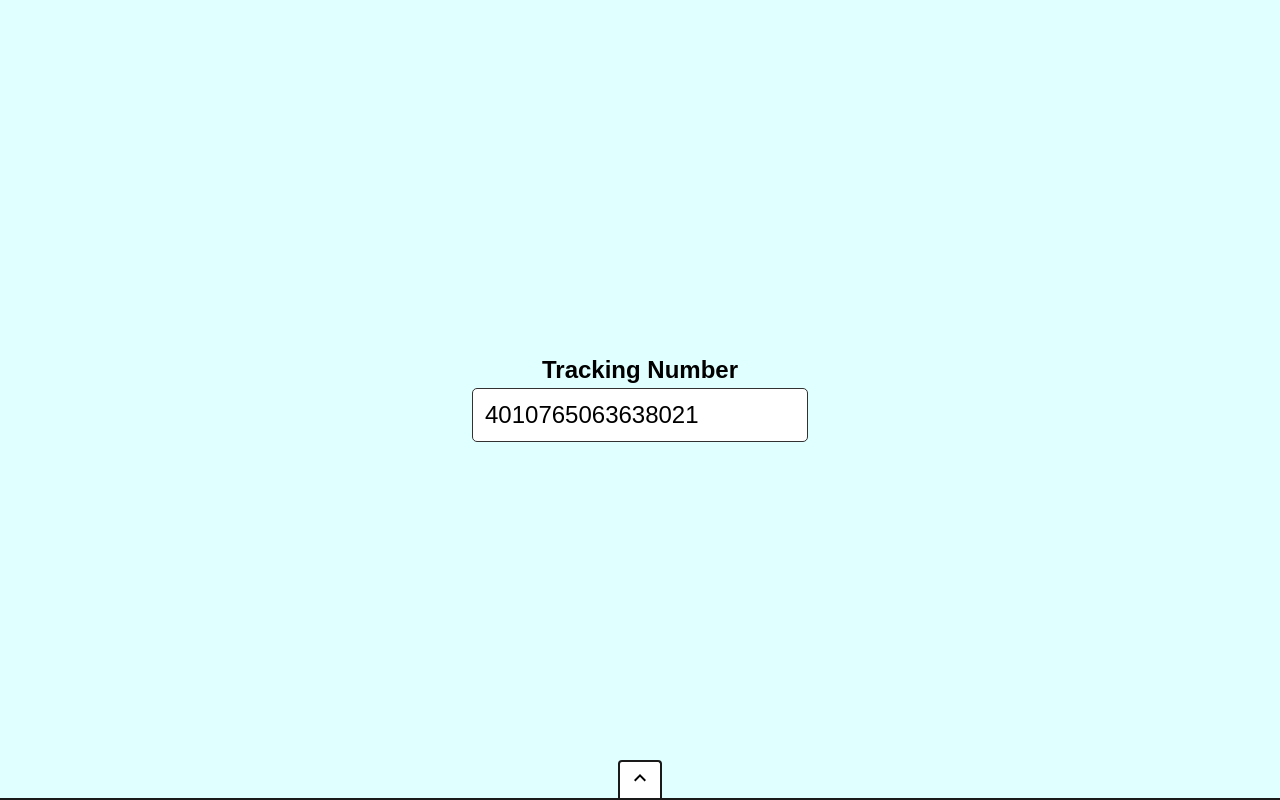
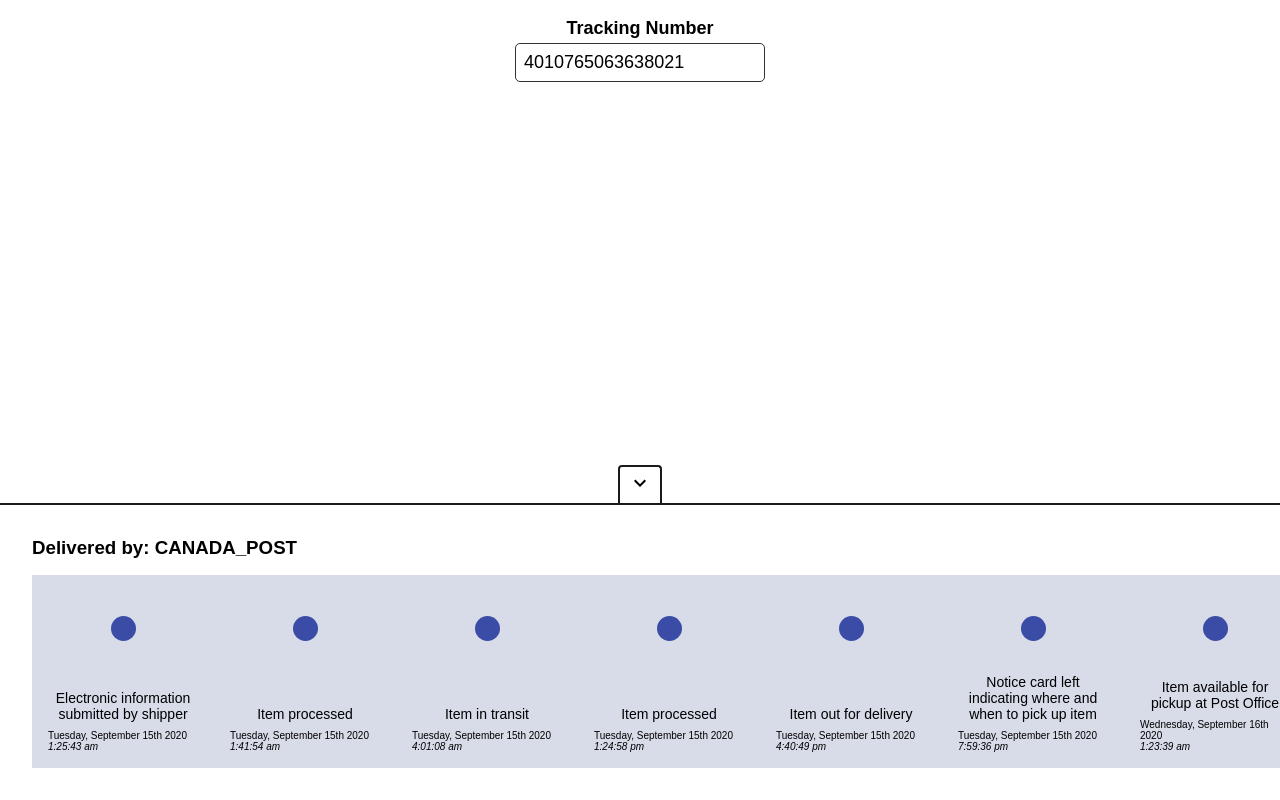
Before and after one commit to everettblakley/parcel-tracker, a Svelte app: page / in a window 1280 px wide. Built offline with nearby package versions, Linux system fonts and the light colour scheme.

Commit message:
theming the parcel details

```diff
--- a/api/date.js
+++ /dev/null
@@ -1,4 +0,0 @@
-module.exports = (req, res) => {
-  const date = new Date().toString();
-  res.status(200).send(date);
-};
--- a/package.json
+++ b/package.json
@@ -12,6 +12,7 @@
     "svelte": "^3.0.0"
   },
   "dependencies": {
+    "moment": "^2.28.0",
     "sirv-cli": "^1.0.1"
   },
   "scripts": {
--- a/public/global.css
+++ b/public/global.css
@@ -1,4 +1,17 @@
 @import url('https://fonts.googleapis.com/css2?family=Roboto&display=swap');
+
+:root {
+  --main-blue: #75CFF0;
+  --medium-blue: #3A4CA6;
+  --dark-blue: #2D3352;
+  --light-green: #B4E49B;
+  --dark-green: #486D3B;
+  --light: #F2F0EE;
+  --dark: #000000;
+  --light-grey: #D8DBE8;
+  --red: #E02966;
+  --beige: #F4BC66;
+}
 
 * {
   padding: 0;
--- a/src/App.svelte
+++ b/src/App.svelte
@@ -1,10 +1,14 @@
 <script>
+  import { onMount } from "svelte";
+
   import { slide } from "svelte/transition";
+  import ParcelHistory from "./ParcelHistory.svelte";
   let accessToken =
     "pk.eyJ1IjoiZXZlcmV0dGJsYWtsZXkiLCJhIjoiY2tmNjVzcGh6MDJsbzJwbDdja3QwNzJ4dSJ9.nq8Ad46ZaLw8z0JBm0JBlQ";
 
   let trackingNumber = "4010765063638021";
   let result;
+  let error = false;
 
   $: pushToTop = result !== undefined;
 
@@ -15,23 +19,124 @@
     collapsed = !collapsed;
   }
 
+  onMount(() => getData());
+
+  function doAPICall() {
+    return new Promise((resolve, _) =>
+      resolve({
+        status: 200,
+        json: () => ({
+          CANADA_POST: [
+            {
+              timestamp: "2020-09-14T19:25:43-06:00",
+              status: "Electronic information submitted by shipper",
+              location: {
+                city: "",
+                state: "",
+                postalCode: "",
+              },
+            },
+            {
+              timestamp: "2020-09-14T19:41:54-06:00",
+              status: "Item processed",
+              location: {
+                city: "CALGARY",
+                state: "AB",
+                country: "Canada",
+                postalCode: "",
+              },
+            },
+            {
+              timestamp: "2020-09-14T22:01:08-06:00",
+              status: "Item in transit",
+              location: {
+                city: "CALGARY",
+                state: "AB",
+                country: "Canada",
+                postalCode: "",
+              },
+            },
+            {
+              timestamp: "2020-09-15T07:24:58-06:00",
+              status: "Item processed",
+              location: {
+                city: "LETHBRIDGE",
+                state: "AB",
+                country: "Canada",
+                postalCode: "",
+              },
+            },
+            {
+              timestamp: "2020-09-15T10:40:49-06:00",
+              status: "Item out for delivery",
+              location: {
+                city: "LETHBRIDGE",
+                state: "AB",
+                country: "Canada",
+                postalCode: "",
+              },
+            },
+            {
+              timestamp: "2020-09-15T13:59:36-06:00",
+              status:
+                "Notice card left indicating where and when to pick up item",
+              location: {
+                city: "LETHBRIDGE",
+                state: "AB",
+                country: "Canada",
+                postalCode: "",
+              },
+            },
+            {
+              timestamp: "2020-09-15T19:23:39-06:00",
+              status: "Item available for pickup at Post Office",
+              location: {
+                city: "LETHBRIDGE",
+                state: "AB",
+                country: "Canada",
+                postalCode: "",
+              },
+            },
+            {
+              timestamp: "2020-09-17T11:36:57-06:00",
+              status: "Delivered",
+              location: {
+                city: "LETHBRIDGE",
+                state: "AB",
+                country: "Canada",
+                postalCode: "",
+              },
+            },
+          ],
+        }),
+      })
+    );
+    // fetch("https://package.place/api/track/" + trackingNumber)
+  }
+
   let loading = false;
   function getData() {
+    error = false;
     loading = true;
-    fetch("/api/parcels?trackingNumber=" + trackingNumber)
-      .then(async (data) => {
+    doAPICall()
+      .then(async (res) => {
+        if (res.status !== 200) {
+          error = true;
+          return;
+        }
+
         try {
-          const text = await data.json();
-          console.log(text);
+          const data = await res.json();
+          result = data;
+          collapsed = false;
+          console.log(result);
         } catch (e) {
+          error = true;
           console.error(e);
         }
       })
+      .catch(() => (error = true))
       .finally(() => (loading = false));
-  }
-
-  function handleChange(e) {
-    console.log(e.target.value);
   }
 </script>
 
@@ -44,13 +149,7 @@
 
   main {
     position: relative;
-    background: lightcyan;
     border-bottom: 2px #1a1a1a solid;
-  }
-
-  .locations {
-    padding: 2rem;
-    background: lightcoral;
   }
 
   .tracking-number-input {
@@ -60,6 +159,9 @@
     z-index: 100;
     transition: all 200ms ease-in-out;
     transform: translate(-50%, -50%);
+    display: flex;
+    flex-direction: column;
+    align-items: center;
   }
 
   .tracking-number-input form {
@@ -67,6 +169,7 @@
     flex-direction: column;
     justify-content: center;
     text-align: center;
+    width: max-content;
   }
 
   .tracking-number-input.top {
@@ -87,12 +190,25 @@
     padding: 12px;
     border-radius: 5px;
     border: 1px rgb(50, 50, 50) solid;
+    width: auto;
   }
   label {
     font-size: 24px;
     color: black;
     font-weight: 900;
     margin-bottom: 4px;
+  }
+
+  .error {
+    color: var(--red);
+  }
+
+  p.error {
+    margin: 4px 0;
+  }
+
+  input.error {
+    border-color: var(--red);
   }
 
   img {
@@ -150,6 +266,10 @@
     visibility: visible;
     background: rgba(0, 0, 0, 0.5);
   }
+
+  .locations {
+    overflow: hidden;
+  }
 </style>
 
 <div class="loading {loading ? 'active' : ''}">
@@ -163,10 +283,15 @@
         <label for="tracking-number">Tracking Number</label>
         <input
           type="text"
+          class={error ? 'error' : ''}
           id="tracking-number"
-          value={trackingNumber}
-          on:input={handleChange} />
+          bind:value={trackingNumber} />
       </form>
+      {#if error}
+        <p class="error" transition:slide>
+          Hmm.. Something went wrong.. Is that the right tracking number?
+        </p>
+      {/if}
     </div>
 
     <!-- <img
@@ -182,7 +307,7 @@
 
   {#if !collapsed}
     <section class="locations" transition:slide>
-      <p>Some stuff here later</p>
+      <ParcelHistory data={result} />
     </section>
   {/if}
 </div>
--- /dev/null
+++ b/src/ParcelHistory.svelte
@@ -0,0 +1,105 @@
+<script>
+  import moment from "moment";
+  export let data;
+
+  function transformCarrierName(name) {
+    console.log(name);
+    return name;
+  }
+</script>
+
+<style>
+  .container {
+    padding: 2rem 0;
+    overflow: hidden;
+  }
+
+  .container > h3 {
+    margin: 0 2rem 1rem;
+  }
+
+  .items {
+    padding: 0 2rem;
+    display: flex;
+    overflow-x: scroll;
+    overflow-y: hidden;
+
+    scrollbar-color: var(--dark-blue) var(--light);
+    scrollbar-width: thin;
+  }
+
+  .items > div {
+    display: grid;
+    grid-template-rows: 1fr repeat(3, auto);
+    padding: 1rem;
+    background: var(--light-grey);
+    min-width: 150px;
+    word-wrap: break-word;
+  }
+
+  /* div::-webkit-scrollbar {
+    width: 1em;
+  }
+
+  div::-webkit-scrollbar-track {
+    padding: 0 2rem;
+    box-shadow: inset 0 0 6px rgba(0, 0, 0, 0.3);
+  }
+
+  div::-webkit-scrollbar-thumb {
+    background-color: pink;
+    outline: 1px solid red;
+  } */
+
+  p.status {
+    padding: 8px 0;
+    text-align:center;
+    font-size: 14px;
+  }
+
+  p.date {
+    font-size: 10px;
+  }
+
+  p.time {
+    font-size: 10px;
+    font-style: italic;
+  }
+
+  .dot {
+    width: 25px;
+    height: 25px;
+    border-radius: 50%;
+    background: var(--medium-blue);
+    margin: 25px auto;
+    transition: 200ms ease-in-out;
+    cursor: pointer;
+  }
+
+  .dot:hover {
+    background: var(--dark-blue);
+    transform: scale(1.5);
+  }
+</style>
+
+<div class="container">
+  {#if data}
+    {#each Object.keys(data) as carrier}
+      <h3>Delivered by: {transformCarrierName(carrier)}</h3>
+      <div class="items">
+        {#each data[carrier] as item, index}
+          <div>
+            <div class="timeline-component">
+              <div class="dot"/>
+            </div>
+            <p class="status">{item.status}</p>
+            <p class="date">{moment(item.timestamp).format("dddd, MMMM Do YYYY")}</p>
+            <p class="time">{moment(item.timestamp).format("h:mm:ss a")}</p>
+          </div>
+        {/each}
+      </div>
+    {/each}
+  {:else}
+    <p>Nothing to see here...</p>
+  {/if}
+</div>
```
Also changed, not shown: api/parcels.js (deleted, +0 -11 lines), 1 other file (tests, documents, lock files or other folders).
